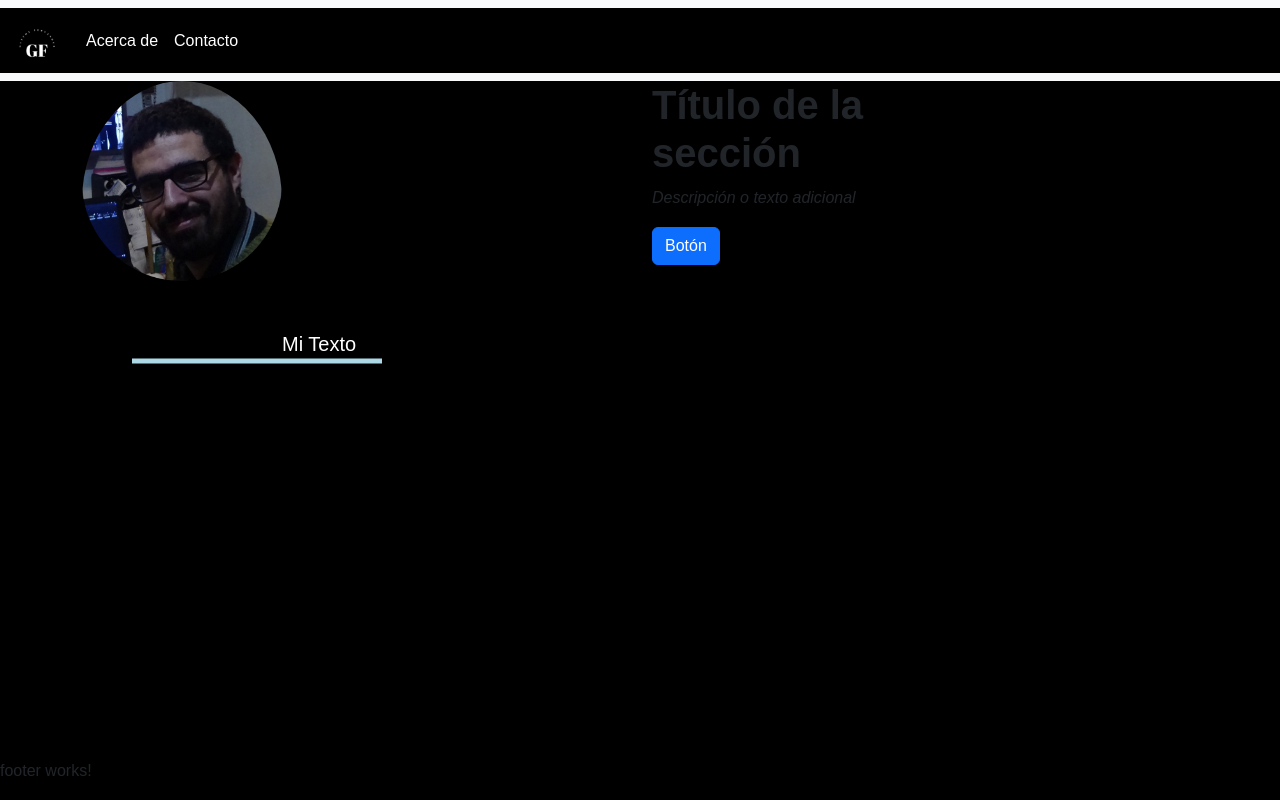
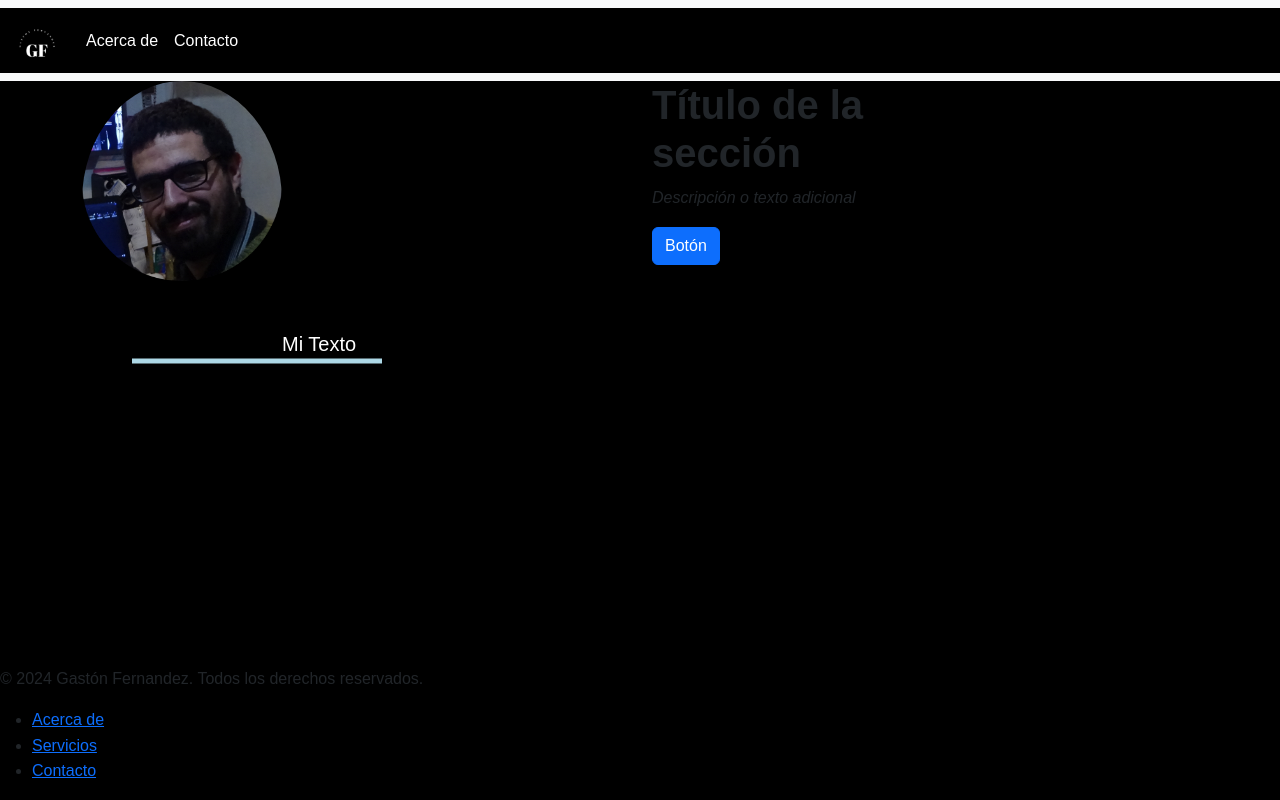
Before and after one commit to GastonFdz/fe-portfolio, an Angular app: page /about in a window 1280 px wide. Built offline with nearby package versions, Linux system fonts and the light colour scheme.

Commit message:
armo el footer basico

```diff
--- a/src/app/footer/footer.component.html
+++ b/src/app/footer/footer.component.html
@@ -1 +1,8 @@
-<p>footer works!</p>
+<div class="footer-container">
+    <p>© 2024 Gastón Fernandez. Todos los derechos reservados.</p>
+    <ul class="footer-links">
+        <li><a routerLink="/" routerLinkActive="active" href="/">Acerca de</a></li>
+        <li><a href="#">Servicios</a></li>
+        <li><a href="#">Contacto</a></li>
+    </ul>
+</div>
```
